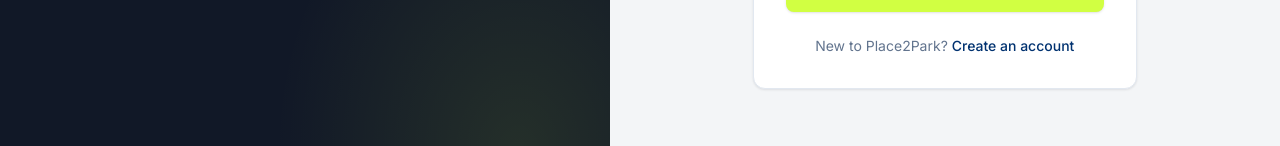
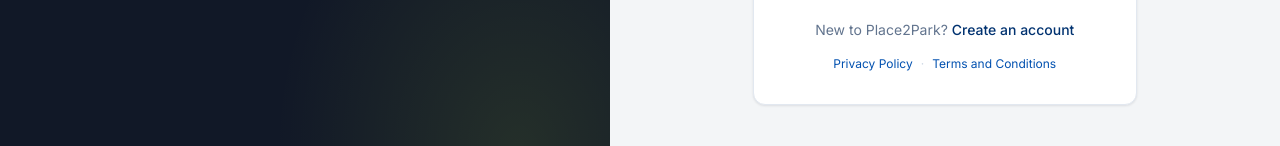
Before and after one commit to meetPhulwani/Place2Park, a React (Vite) app in the folder client/: page /login in a window 1280 px wide. Shown: the part 567-713 px from the top of the page. Built offline with nearby package versions, Linux system fonts and the light colour scheme; no server answers.

Commit message:
privacy policy and t&c added to signup and login page

```diff
--- /dev/null
+++ b/client/src/components/auth-legal-links.tsx
@@ -0,0 +1,17 @@
+import Link from "@/components/link";
+
+export function AuthLegalLinks() {
+  return (
+    <p className="mt-4 text-center text-xs">
+      <Link href="/privacy-policy" className="text-brand-500 hover:underline">
+        Privacy Policy
+      </Link>
+      <span className="mx-2 text-slate-300" aria-hidden>
+        ·
+      </span>
+      <Link href="/terms-and-conditions" className="text-brand-500 hover:underline">
+        Terms and Conditions
+      </Link>
+    </p>
+  );
+}
--- a/client/src/pages/auth/google-signup.tsx
+++ b/client/src/pages/auth/google-signup.tsx
@@ -7,6 +7,7 @@ import { takeAuthMethod, trackSignUp } from "@/lib/ga";
 import { clearGoogleRegistration, readGoogleRegistration } from "@/lib/google-auth";
 import { safeNextPath } from "@/lib/safe-next";
 import { signupRoles, type SignupRole } from "@/pages/auth/signup-role";
+import { AuthLegalLinks } from "@/components/auth-legal-links";
 import { cn } from "@/lib/utils";
 
 function isSignupRole(value: unknown): value is SignupRole {
@@ -97,6 +98,7 @@ export default function GoogleSignupPage() {
           Create account
         </Button>
       </form>
+      <AuthLegalLinks />
     </div>
   );
 }
--- a/client/src/pages/auth/login.tsx
+++ b/client/src/pages/auth/login.tsx
@@ -9,6 +9,7 @@ import { GoogleButton } from "@/components/google-button";
 import { rememberAuthMethod } from "@/lib/ga";
 import { saveEmailOtpChallenge } from "@/lib/google-auth";
 import { safeNextPath } from "@/lib/safe-next";
+import { AuthLegalLinks } from "@/components/auth-legal-links";
 
 const googleEnabled = !!import.meta.env.VITE_GOOGLE_CLIENT_ID;
 
@@ -121,6 +122,7 @@ export default function LoginPage() {
           Create an account
         </Link>
       </p>
+      <AuthLegalLinks />
     </div>
   );
 }
--- a/client/src/pages/auth/signup-role.tsx
+++ b/client/src/pages/auth/signup-role.tsx
@@ -2,6 +2,7 @@ import * as React from "react";
 import { useNavigate } from "react-router-dom";
 import { ArrowLeftRight, Building2, Car } from "lucide-react";
 import Link from "@/components/link";
+import { AuthLegalLinks } from "@/components/auth-legal-links";
 import { Button } from "@/components/ui/button";
 import { cn } from "@/lib/utils";
 
@@ -73,6 +74,7 @@ export default function SignupRolePage() {
           Log in
         </Link>
       </p>
+      <AuthLegalLinks />
     </div>
   );
 }
--- a/client/src/pages/auth/signup.tsx
+++ b/client/src/pages/auth/signup.tsx
@@ -10,6 +10,7 @@ import { GoogleButton } from "@/components/google-button";
 import { rememberAuthMethod } from "@/lib/ga";
 import { saveEmailOtpChallenge } from "@/lib/google-auth";
 import type { SignupRole } from "@/pages/auth/signup-role";
+import { AuthLegalLinks } from "@/components/auth-legal-links";
 
 const googleEnabled = !!import.meta.env.VITE_GOOGLE_CLIENT_ID;
 
@@ -220,6 +221,7 @@ export default function SignupPage() {
           Log in
         </Link>
       </p>
+      <AuthLegalLinks />
     </div>
   );
 }
```
